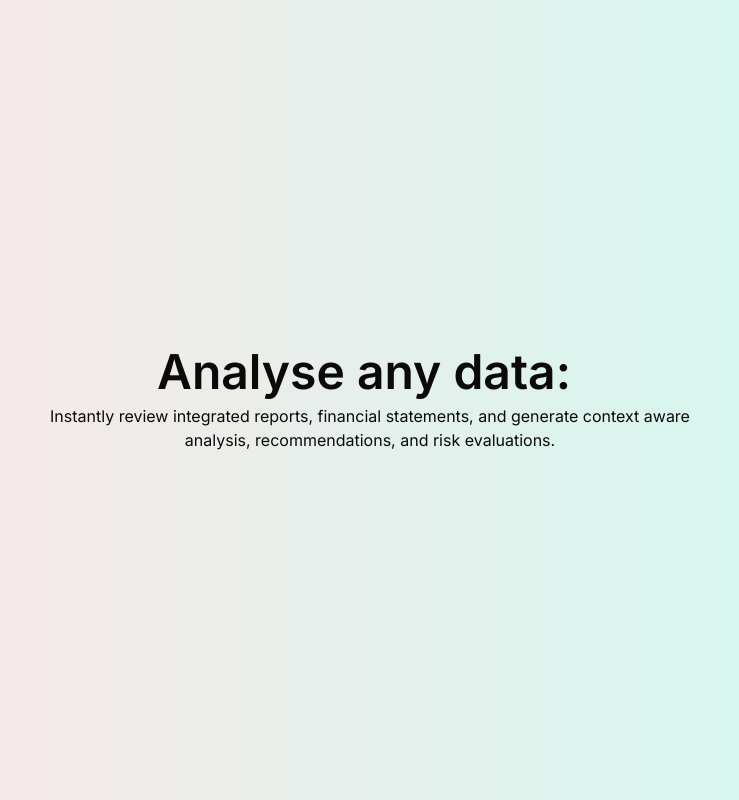
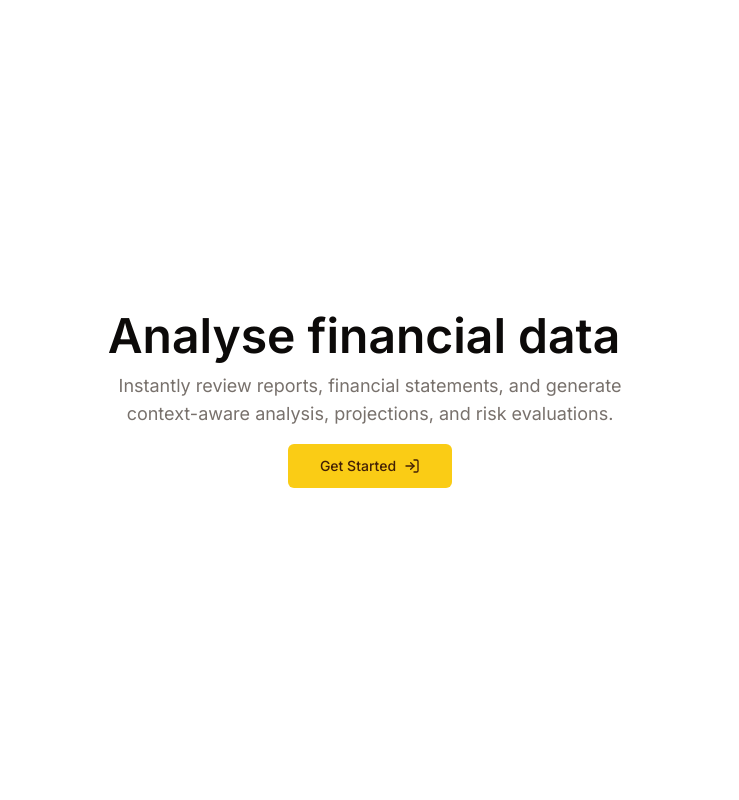
Before and after one commit to tshimega-molefe/elysiumdata, a Next.js app in the folder client/: page / in a window 1280 px wide. Shown: the whole page, without its empty margins (270-1009 px from the left). Built offline with nearby package versions, Linux system fonts and the light colour scheme; no server answers.

Commit message:
Feat: DrizzleORM functional - NEON DB Pushed

```diff
--- a/client/package.json
+++ b/client/package.json
@@ -10,6 +10,7 @@
   },
   "dependencies": {
     "@clerk/nextjs": "^4.23.5",
+    "@neondatabase/serverless": "^0.6.0",
     "@radix-ui/react-slot": "^1.0.2",
     "@types/node": "20.6.3",
     "@types/react": "18.2.22",
@@ -17,10 +18,14 @@
     "autoprefixer": "10.4.15",
     "class-variance-authority": "^0.7.0",
     "clsx": "^2.0.0",
+    "dotenv": "^16.3.1",
+    "drizzle-kit": "^0.19.13",
+    "drizzle-orm": "^0.28.6",
     "eslint": "8.49.0",
     "eslint-config-next": "13.5.1",
     "lucide-react": "^0.279.0",
     "next": "13.5.1",
+    "pg": "^8.11.3",
     "postcss": "8.4.30",
     "react": "18.2.0",
     "react-dom": "18.2.0",
--- /dev/null
+++ b/client/src/app/(auth)/(routes)/sign-in/[[...sign-in]]/page.tsx
@@ -0,0 +1,5 @@
+import { SignIn } from "@clerk/nextjs";
+
+export default function Page() {
+  return <SignIn />;
+}
--- /dev/null
+++ b/client/src/app/(auth)/(routes)/sign-up/[[...sign-up]]/page.tsx
@@ -0,0 +1,5 @@
+import { SignUp } from "@clerk/nextjs";
+
+export default function Page() {
+  return <SignUp />;
+}
--- /dev/null
+++ b/client/src/app/(auth)/layout.tsx
@@ -0,0 +1,9 @@
+export default function AuthLayout({
+  children,
+}: {
+  children: React.ReactNode;
+}) {
+  return (
+    <div className="flex items-center justify-center h-screen">{children}</div>
+  );
+}
--- a/client/src/app/page.tsx
+++ b/client/src/app/(root)/(routes)/page.tsx
@@ -1,16 +1,18 @@
 import { Button } from "@/components/ui/button";
 import { UserButton, auth } from "@clerk/nextjs";
+import { LogIn } from "lucide-react";
+import Link from "next/link";
 
 export default async function Home() {
   const { userId } = await auth();
   const isAuthenticated = !!userId;
   return (
-    <div className="w-screen min-h-screen bg-gradient-to-r from-rose-100 to-teal-100">
+    <div className="w-screen min-h-screen">
       <div className="absolute top-1/2 left-1/2 -translate-x-1/2 -translate-y-1/2">
         <div className="flex flex-col items-center text-center">
           <div className="flex items-center">
             <h1 className="mr-3 md:text-5xl text-2xl font-semibold">
-              Analyse any data:
+              Analyse financial data
             </h1>
             <UserButton afterSignOutUrl="/" />
           </div>
@@ -23,11 +25,22 @@ export default async function Home() {
             )}
           </div>
 
-          <p>
-            Instantly review integrated reports, financial statements, and
-            generate context aware analysis, recommendations, and risk
-            evaluations.
+          <p className="max-w-xl mt-1 text-lg text-muted-foreground">
+            Instantly review reports, financial statements, and generate
+            context-aware analysis, projections, and risk evaluations.
           </p>
+
+          <div className="w-full mt-4">
+            {isAuthenticated ? (
+              <Button>File Upload Component</Button>
+            ) : (
+              <Link href="/sign-in">
+                <Button variant="default" size="lg">
+                  Get Started <LogIn className="ml-2 h-4 w-4" />
+                </Button>
+              </Link>
+            )}
+          </div>
         </div>
       </div>
     </div>
--- a/client/src/app/globals.css
+++ b/client/src/app/globals.css
@@ -1,70 +1,57 @@
 @tailwind base;
 @tailwind components;
 @tailwind utilities;
+
+
 
 @layer base {
   :root {
     --background: 0 0% 100%;
     --foreground: 20 14.3% 4.1%;
-
     --card: 0 0% 100%;
     --card-foreground: 20 14.3% 4.1%;
-
     --popover: 0 0% 100%;
     --popover-foreground: 20 14.3% 4.1%;
-
-    --primary: 24 9.8% 10%;
-    --primary-foreground: 60 9.1% 97.8%;
-
+    --primary: 47.9 95.8% 53.1%;
+    --primary-foreground: 26 83.3% 14.1%;
     --secondary: 60 4.8% 95.9%;
     --secondary-foreground: 24 9.8% 10%;
-
     --muted: 60 4.8% 95.9%;
     --muted-foreground: 25 5.3% 44.7%;
-
     --accent: 60 4.8% 95.9%;
     --accent-foreground: 24 9.8% 10%;
-
     --destructive: 0 84.2% 60.2%;
     --destructive-foreground: 60 9.1% 97.8%;
-
     --border: 20 5.9% 90%;
     --input: 20 5.9% 90%;
     --ring: 20 14.3% 4.1%;
-
     --radius: 0.5rem;
   }
 
   .dark {
     --background: 20 14.3% 4.1%;
     --foreground: 60 9.1% 97.8%;
-
     --card: 20 14.3% 4.1%;
     --card-foreground: 60 9.1% 97.8%;
-
     --popover: 20 14.3% 4.1%;
     --popover-foreground: 60 9.1% 97.8%;
-
-    --primary: 60 9.1% 97.8%;
-    --primary-foreground: 24 9.8% 10%;
-
+    --primary: 47.9 95.8% 53.1%;
+    --primary-foreground: 26 83.3% 14.1%;
     --secondary: 12 6.5% 15.1%;
     --secondary-foreground: 60 9.1% 97.8%;
-
     --muted: 12 6.5% 15.1%;
     --muted-foreground: 24 5.4% 63.9%;
-
     --accent: 12 6.5% 15.1%;
     --accent-foreground: 60 9.1% 97.8%;
-
     --destructive: 0 62.8% 30.6%;
     --destructive-foreground: 60 9.1% 97.8%;
-
     --border: 12 6.5% 15.1%;
     --input: 12 6.5% 15.1%;
-    --ring: 24 5.7% 82.9%;
+    --ring: 35.5 91.7% 32.9%;
   }
 }
+
+
 
 @layer base {
   * {
--- /dev/null
+++ b/client/src/lib/db/index.ts
@@ -0,0 +1,11 @@
+import { neon, neonConfig } from "@neondatabase/serverless";
+import { drizzle } from "drizzle-orm/neon-http";
+neonConfig.fetchConnectionCache = true;
+
+if (!process.env.DATABASE_URL) {
+  throw new Error("Databse url not found");
+}
+
+const sql = neon(process.env.DATABASE_URL);
+
+export const db = drizzle(sql);
--- /dev/null
+++ b/client/src/lib/db/schema.ts
@@ -0,0 +1,30 @@
+import {
+  integer,
+  pgEnum,
+  pgTable,
+  serial,
+  text,
+  timestamp,
+  varchar,
+} from "drizzle-orm/pg-core";
+
+export const userSystemEnum = pgEnum("user_system_enum", ["system", "user"]);
+
+export const chats = pgTable("chats", {
+  id: serial("id").primaryKey(),
+  pdf: text("pdf_name").notNull(),
+  pdfUrl: text("pdf_url").notNull(),
+  createdAt: timestamp("created_at").notNull().defaultNow(),
+  userId: varchar("user_id", { length: 256 }).notNull(),
+  fileKey: text("file_key").notNull(),
+});
+
+export const messages = pgTable("messages", {
+  id: serial("id").primaryKey(),
+  chatId: integer("chat_id")
+    .references(() => chats.id)
+    .notNull(),
+  content: text("content").notNull(),
+  createdAt: timestamp("created_at").notNull().defaultNow(),
+  role: userSystemEnum("role").notNull(),
+});
--- a/client/tsconfig.json
+++ b/client/tsconfig.json
@@ -1,6 +1,6 @@
 {
   "compilerOptions": {
-    "target": "es5",
+    "target": "ES6",
     "lib": ["dom", "dom.iterable", "esnext"],
     "allowJs": true,
     "skipLibCheck": true,
```
Also changed, not shown: client/drizzle.config.ts (added, +13 -0 lines), 1 other file (tests, documents, lock files or other folders).
